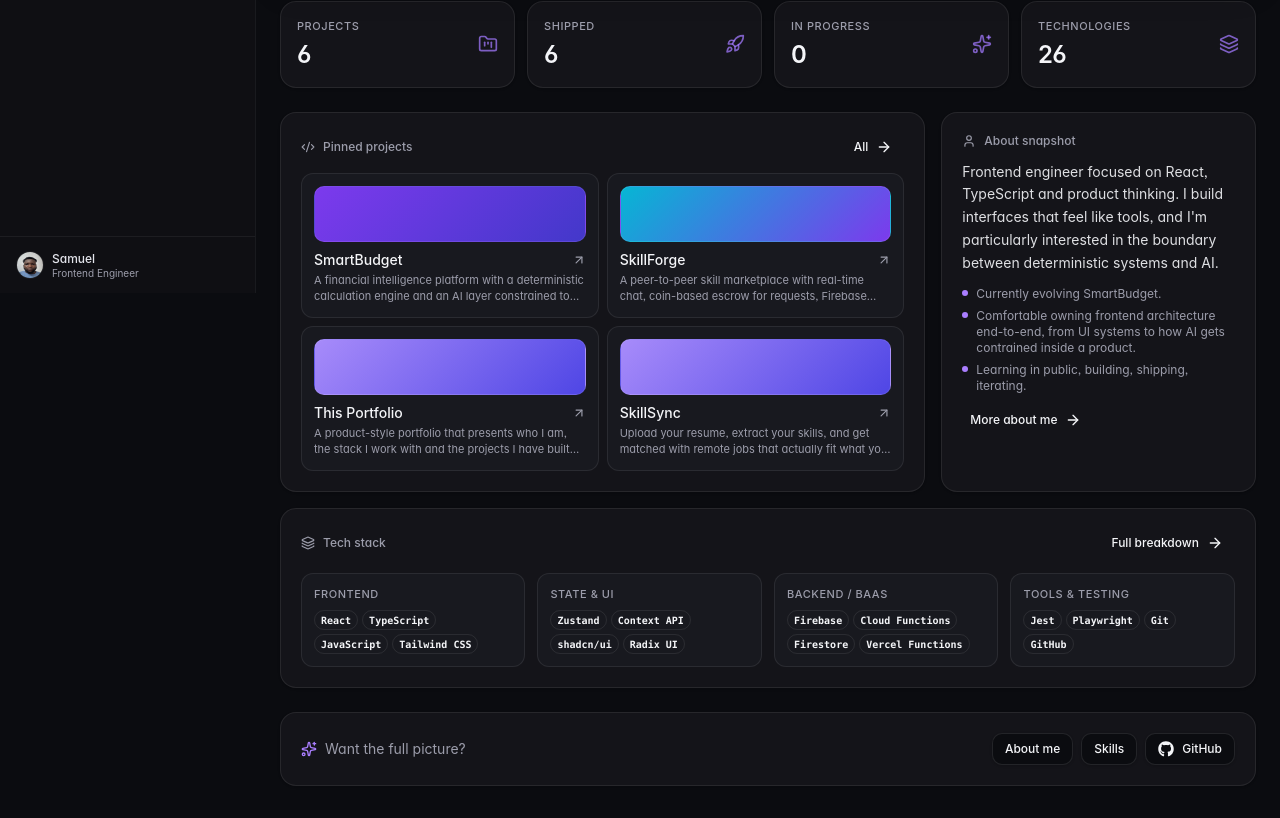
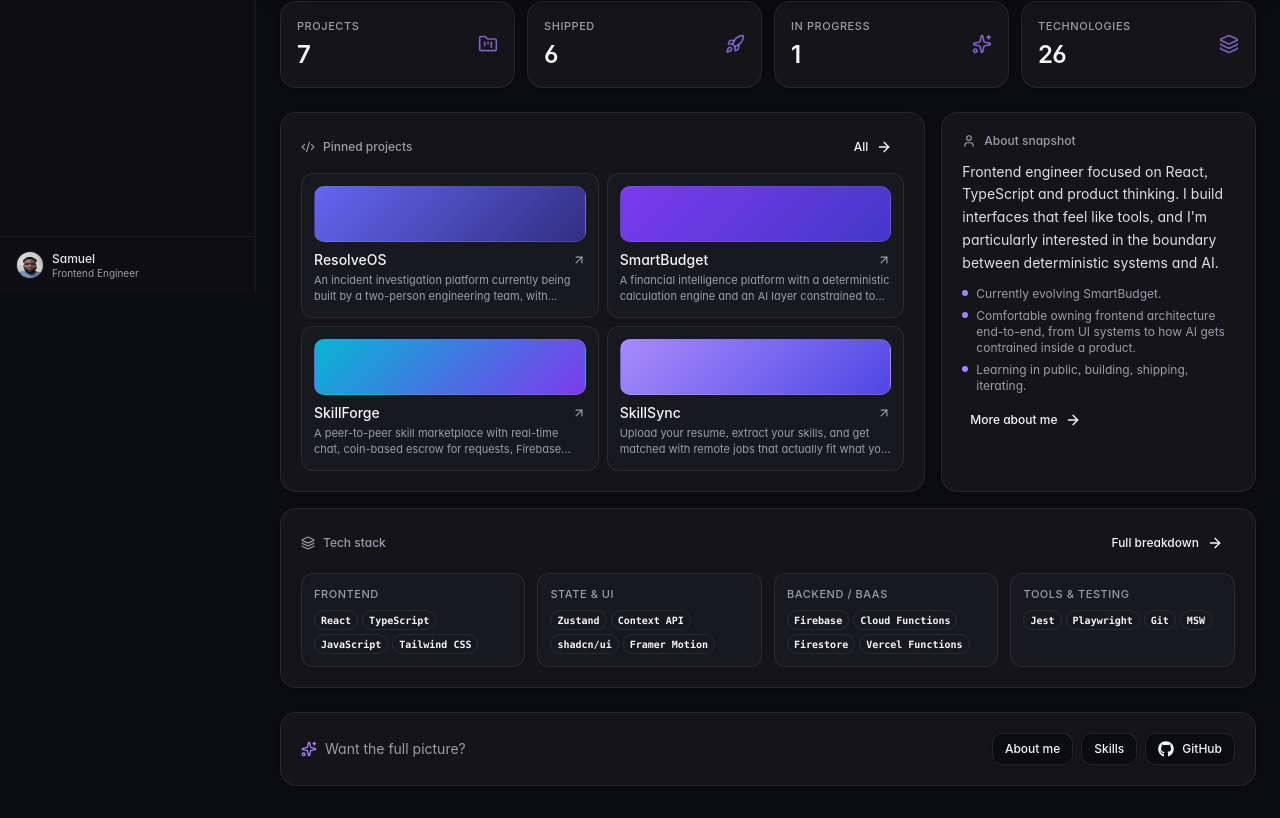
Before and after one commit to socode-dev/socode-portfolio, a React (Vite) app: page / in a window 1280 px wide. Shown: the part 507-1325 px from the top of the page. Built offline with nearby package versions, Linux system fonts and the light colour scheme; no server answers.

Commit message:
feat: add ResolveOS to project list  and include MSW in tech stack

```diff
--- a/src/data/projects/main.ts
+++ b/src/data/projects/main.ts
@@ -5,8 +5,10 @@ import { portfolio } from "./portfolio";
 import { skillsync } from "./skillsync";
 import { gtstore } from "./gtstore";
 import { xtremefit } from "./xtremefit";
+import { resolveos } from "./resolveos";
 
 export const projects: Project[] = [
+  resolveos,
   smartbudget,
   skillforge,
   portfolio,
--- a/src/data/projects/portfolio.ts
+++ b/src/data/projects/portfolio.ts
@@ -30,5 +30,5 @@ export const portfolio: Project = {
       "Constraints: no fake content, no fake metrics - sharpen the design",
       "Application-feeling UIs reward boring, consistent layout primitives",
     ],
-    pinned: true,
+    pinned: false,
   }
--- /dev/null
+++ b/src/data/projects/resolveos.ts
@@ -0,0 +1,52 @@
+import ResolveOSThumbnail from "@/assets/resolveos-thumbnail.png";
+import type { Project } from "@/types/project";
+
+export const resolveos: Project = {
+  id: "prj_resolveos",
+  slug: "resolveos",
+
+  title: "ResolveOS",
+
+  description:
+    "An incident investigation platform currently being built by a two-person engineering team, with frontend engineering owned by me.",
+
+  thumbnail:
+    "linear-gradient(135deg, #6366f1 0%, #312e81 100%)",
+
+  image: ResolveOSThumbnail,
+
+  technologies: [ "React", "TypeScript", "Vite", "React Router", "TanStack Query", "Axios", "Zod", "React Hook Form", "Tailwind CSS", "shadcn/ui", "Base UI", "MSW", "Vitest", "React Testing Library", "vite-plugin-pwa"],
+
+  status: "in-progress",
+
+  github: "https://github.com/nexuslabs-eng/resolve-os",
+
+  summary:
+    "ResolveOS is an incident investigation platform currently being built by a two-person engineering team. I own the frontend engineering, while my teammate owns the backend and platform domain. The frontend is being developed incrementally around production-shaped contracts, authentication, testing, and an operational workspace foundation.",
+
+  problem:
+    "Incident-response software needs to present complex operational state without making investigation workflows difficult to follow. ResolveOS is being designed around a clear workspace for incidents and investigations, with the frontend structured to support the product as it grows.",
+
+  highlights: [
+    "Built the React + TypeScript frontend architecture around React Router, TanStack Query, Axios, Zod, and reusable UI components",
+    "Implemented the complete authentication and onboarding flow, including account creation, email verification, workspace setup, profile setup, password recovery, session handling, and protected navigation",
+    "Established shared API and domain contracts with Zod so frontend and backend development can progress independently against the same interfaces",
+    "Built production-shaped MSW handlers and integration tests so authentication and recovery flows can be developed and tested before the real backend endpoints are complete",
+    "Established a frontend testing foundation with Vitest, React Testing Library, and MSW",
+    "Built the PWA foundation with install and update behavior designed not to interrupt an active user session",
+  ],
+
+  challenges: [
+    "Designing the frontend against shared contracts while the backend was being developed separately",
+    "Building realistic API behavior with MSW without coupling the frontend to temporary mock implementations",
+  ],
+
+  lessonsLearned: [
+    "Shared contracts create a cleaner boundary between frontend and backend development",
+    "Authentication flows require careful handling of session, onboarding, loading, and error states",
+    "A realistic mock API is most useful when it follows the same contracts and error behavior as the eventual backend",
+    "For operational software, information hierarchy is as important as the individual UI components",
+  ],
+
+  pinned: true,
+};
--- a/src/data/stack.ts
+++ b/src/data/stack.ts
@@ -27,7 +27,7 @@ export const stack: StackGroup[] = [
     title: "State & UI",
     description: "How I assemble interfaces and manage states.",
     icon: Palette,
-    skills: ["Zustand", "Context API", "shadcn/ui", "Radix UI", "Framer Motion"],
+    skills: ["Zustand", "Context API", "shadcn/ui", "Framer Motion"],
   },
   {
     title: "Backend / BaaS",
@@ -45,7 +45,7 @@ export const stack: StackGroup[] = [
     title: "Tools & Testing",
     description: "What i build with.",
     icon: Toolbox,
-    skills: ["Jest", "Playwright", "Git", "GitHub", "Vitest", "Vite"],
+    skills: ["Jest", "Playwright", "Git", "MSW", "GitHub Actions", "Vitest", "Vite"],
   },
   {
     title: "Deployment",
```
Also changed, not shown: src/assets/resolveos-thumbnail.png (added).
